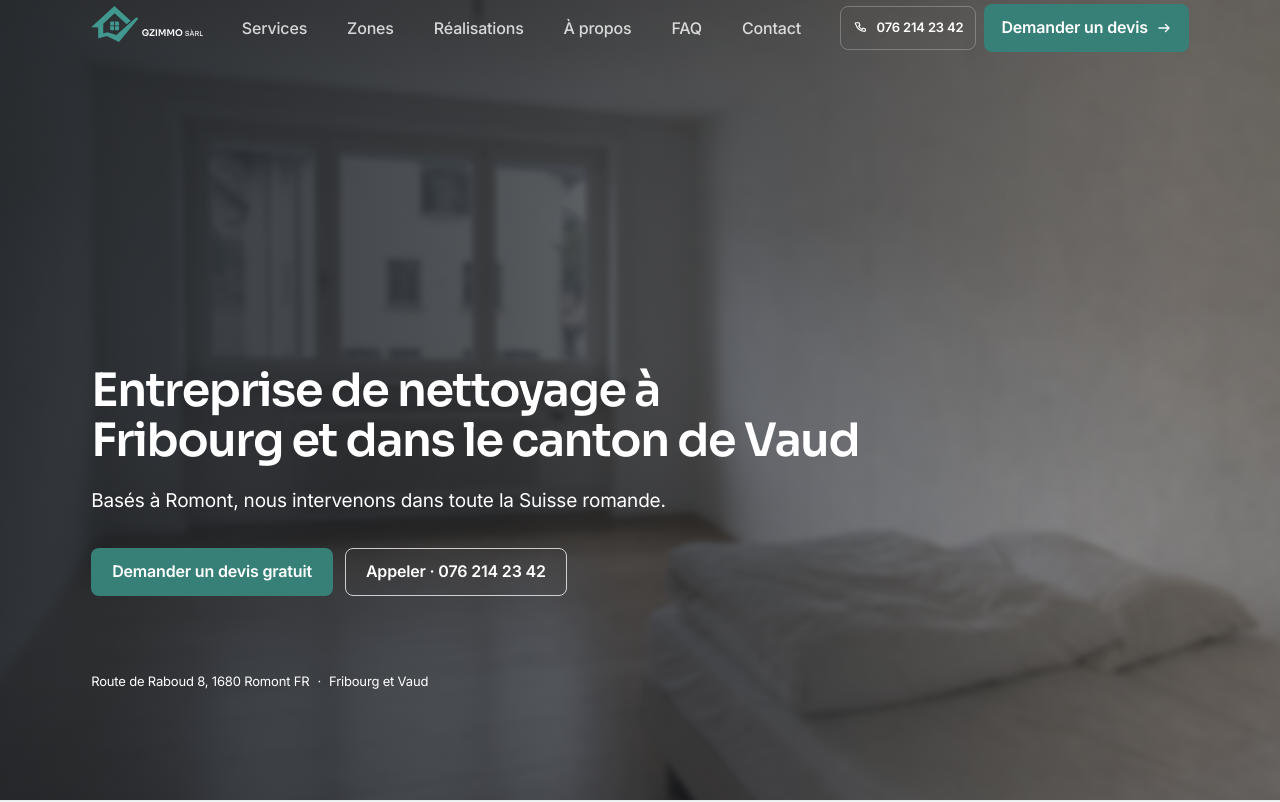
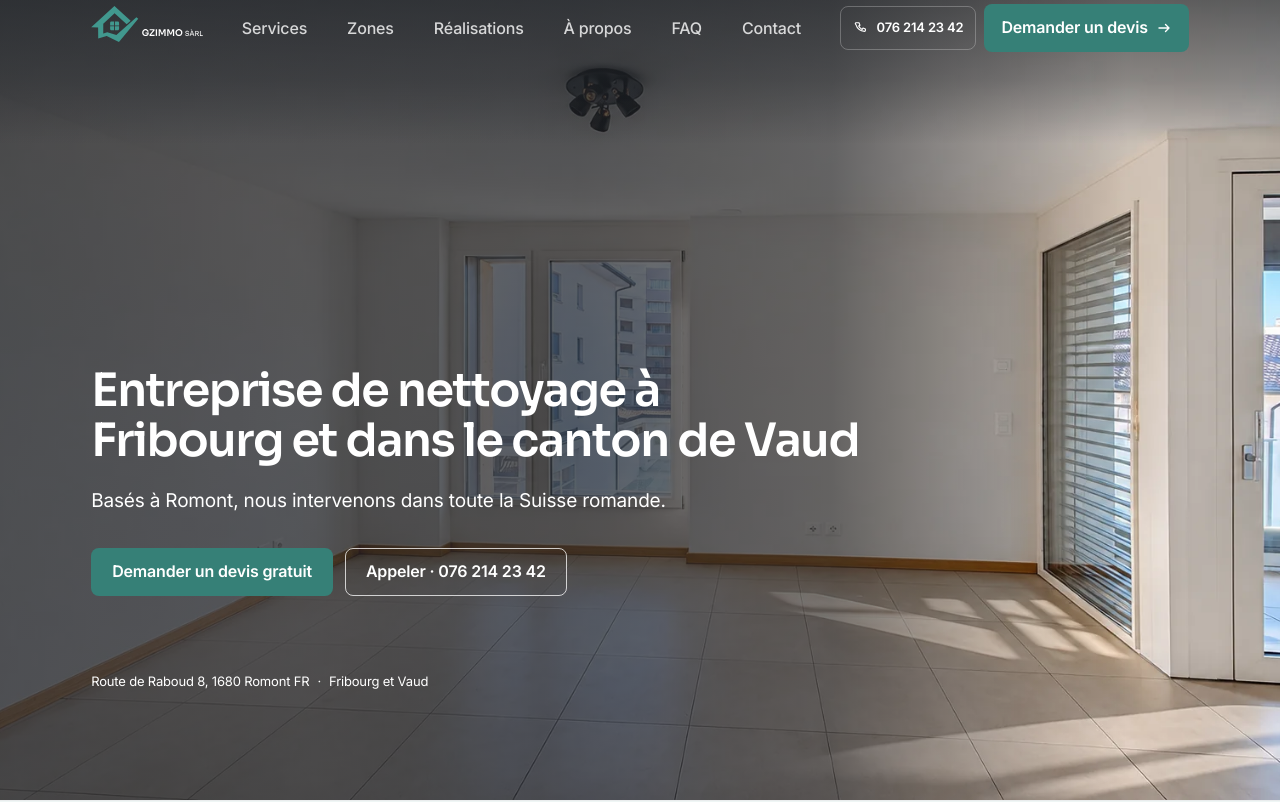
Before and after one commit to sopdibran-collab/sopdibran-collab.github.io-gzimmo, a Next.js app: page / in a window 1280 px wide. Shown: the top 802 px of the page. Built offline with nearby package versions, Linux system fonts and the light colour scheme; no server answers.

Commit message:
Accueil : photo hero validée nette avec voile localisé, SEO inchangé

```diff
--- a/app/globals.css
+++ b/app/globals.css
@@ -249,6 +249,49 @@
     }
   }
 
+  /** Home hero photo validated for the hero: sharp, untinted. */
+  .hero-photo-media-sharp {
+    object-fit: cover;
+  }
+
+  /**
+   * Veil behind the copy only. Below 1024px the copy spans the width, so the
+   * veil fades out above the headline and below the address; from 1024px it
+   * stays on the left column and leaves the right of the room untouched.
+   */
+  .hero-copy-veil-photo {
+    position: absolute;
+    inset: 0;
+    background: linear-gradient(
+      to right,
+      rgba(30, 34, 39, 0.7) 0%,
+      rgba(30, 34, 39, 0.66) 75%,
+      rgba(30, 34, 39, 0.5) 100%
+    );
+    mask-image: linear-gradient(to bottom, transparent 0%, #000 15%, #000 92%, transparent 100%);
+  }
+
+  /** Keeps the transparent header (logo, nav, phone) legible over the ceiling. */
+  .hero-header-veil-photo {
+    position: absolute;
+    inset: 0 0 auto;
+    height: 9rem;
+    background: linear-gradient(to bottom, rgba(30, 34, 39, 0.6) 0%, rgba(30, 34, 39, 0.35) 55%, rgba(30, 34, 39, 0) 100%);
+  }
+
+  @media (min-width: 64rem) {
+    .hero-copy-veil-photo {
+      background: linear-gradient(
+        to right,
+        rgba(30, 34, 39, 0.74) 0%,
+        rgba(30, 34, 39, 0.7) 45%,
+        rgba(30, 34, 39, 0.6) 65%,
+        rgba(30, 34, 39, 0) 88%
+      );
+      mask-image: none;
+    }
+  }
+
   .btn-primary:hover {
     background-color: #2e6e66;
     color: #fff;
--- a/components/content/HomeHero.tsx
+++ b/components/content/HomeHero.tsx
@@ -5,7 +5,7 @@ import { HeroPhotoBackdrop } from "@/components/layout/HeroPhotoBackdrop";
 import { GoogleMapsLink } from "@/components/seo/GoogleMap";
 
 /**
- * Full-bleed home hero: décor photo + specified veil + white copy.
+ * Full-bleed home hero: sharp validated photo + veil behind the copy only.
  * Content-height on mobile; shared photo frame from tablet upwards.
  */
 export function HomeHero() {
@@ -17,9 +17,10 @@ export function HomeHero() {
       className="relative isolate min-h-0 md:min-h-[var(--hero-photo-min-height)] overflow-hidden bg-inverse"
     >
       <HeroPhotoBackdrop
-        src="/images/realisations/fin-de-bail.jpg"
-        alt="Remise en état fin de bail, nettoyage fin de bail à Fribourg"
-        position="center 45%"
+        src="/images/hero/accueil-appartement-lumineux.webp"
+        alt="Pièce d’appartement vide et lumineuse, fenêtres et carrelage clair"
+        position="45% 50%"
+        treatment="photo"
       />
 
       <div className="relative z-10 mx-auto flex min-h-0 md:min-h-[var(--hero-photo-min-height)] w-full max-w-[1200px] min-w-0 flex-col justify-end px-container pb-16 pt-24 sm:pb-20 sm:pt-32 lg:pb-24">
--- a/components/layout/HeroPhotoBackdrop.tsx
+++ b/components/layout/HeroPhotoBackdrop.tsx
@@ -5,6 +5,11 @@ type HeroPhotoBackdropProps = {
   alt: string;
   position?: string;
   priority?: boolean;
+  /**
+   * `decor`: blurred backdrop + site-wide veil (inner pages).
+   * `photo`: sharp validated photo, veil only behind the copy column.
+   */
+  treatment?: "decor" | "photo";
 };
 
 /**
@@ -16,7 +21,9 @@ export function HeroPhotoBackdrop({
   alt,
   position,
   priority = true,
+  treatment = "decor",
 }: HeroPhotoBackdropProps) {
+  const isPhoto = treatment === "photo";
   return (
     <>
       <Image
@@ -24,12 +31,22 @@ export function HeroPhotoBackdrop({
         alt={alt}
         fill
         priority={priority}
-        sizes="100vw"
-        className="hero-photo-media"
+        /* Photo: cover crops a 16:9 source into taller frames, so request enough pixels. */
+        sizes={isPhoto ? "(max-width: 767px) 280vw, (max-width: 1023px) 200vw, 100vw" : "100vw"}
+        className={isPhoto ? "hero-photo-media-sharp" : "hero-photo-media"}
         style={position ? { objectPosition: position } : undefined}
       />
-      <div aria-hidden="true" className="hero-photo-overlay" />
-      <div aria-hidden="true" className="hero-copy-veil" />
+      {isPhoto ? (
+        <>
+          <div aria-hidden="true" className="hero-copy-veil-photo" />
+          <div aria-hidden="true" className="hero-header-veil-photo" />
+        </>
+      ) : (
+        <>
+          <div aria-hidden="true" className="hero-photo-overlay" />
+          <div aria-hidden="true" className="hero-copy-veil" />
+        </>
+      )}
     </>
   );
 }
```
Also changed, not shown: public/images/hero/accueil-appartement-lumineux.webp (added).
